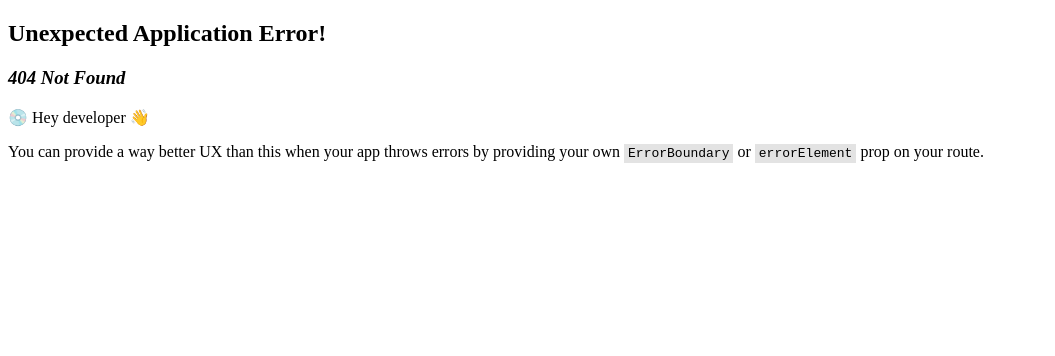
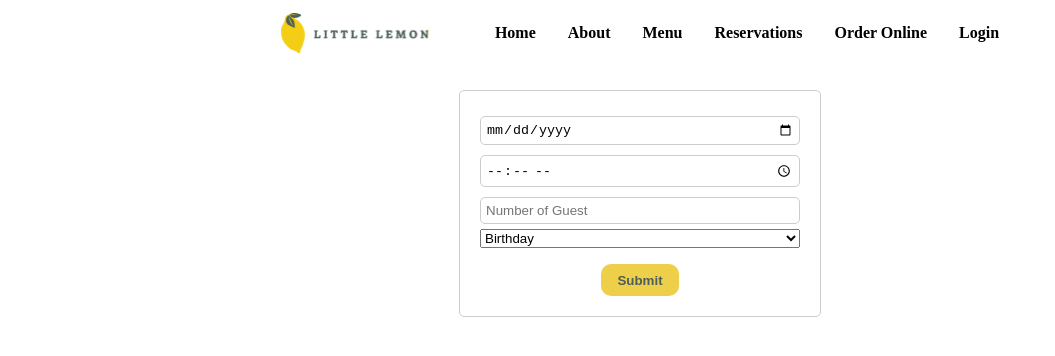
Before and after one commit to joskr2/curly-octo-robot, a React (Vite) app: page /reservations in a window 1280 px wide. Before the commit this address had no page. Shown: the top 356 px of the page, without its empty margins (0-1055 px from the left). Built offline with nearby package versions, Linux system fonts and the light colour scheme.

Commit message:
add form

```diff
--- a/package.json
+++ b/package.json
@@ -11,6 +11,7 @@
   "dependencies": {
     "react": "^18.2.0",
     "react-dom": "^18.2.0",
+    "react-hook-form": "^7.43.9",
     "react-router-dom": "^6.10.0"
   },
   "devDependencies": {
--- /dev/null
+++ b/src/components/BookingForm.jsx
@@ -0,0 +1,29 @@
+import React from 'react';
+import "../styles/BookingForm.css";
+import { useForm } from 'react-hook-form';
+import Button from './Button';
+
+const BookingForm = () => {
+  const { register, handleSubmit, formState: { errors } } = useForm();
+  const onSubmit = data => console.log( data );
+  console.log( errors );
+
+  return (
+    <>
+      <form className='reservation_form' onSubmit={handleSubmit( onSubmit )}>
+        <input type="date" placeholder="Choose Date" {...register( "Choose Date" )} />
+        <input type="time" placeholder="Choose Time" {...register( "Choose Time" )} />
+        <input type="number" placeholder="Number of Guest" {...register( "Number of Guest" )} />
+        <select {...register( "Occasion" )}>
+          <option value="Birthday">Birthday</option>
+          <option value="Anniversary">Anniversary</option>
+        </select>
+        <button type="submit"   className="input_button">Submit</button>
+      </form>
+    </>
+
+  );
+
+}
+
+export default BookingForm
--- a/src/main.jsx
+++ b/src/main.jsx
@@ -5,12 +5,17 @@ import {
   RouterProvider,
 } from "react-router-dom";
 import App from "./App";
+import Reservations from "./pages/Reservations";
 
 const router = createBrowserRouter([
   {
     path: "/",
     element: <App/>,
   },
+  {
+    path: "/reservations",
+    element: <Reservations/>,
+  }
 ]);
 
 ReactDOM.createRoot(document.getElementById("root")).render(
--- /dev/null
+++ b/src/pages/Reservations.jsx
@@ -0,0 +1,15 @@
+import React from 'react'
+import BookingForm from '../components/BookingForm'
+import Header from '../components/Header'
+
+const Reservations = () => {
+  return (
+    <>
+    <Header/>
+    <BookingForm/>
+    </>
+
+  )
+}
+
+export default Reservations
--- /dev/null
+++ b/src/styles/BookingForm.css
@@ -0,0 +1,33 @@
+.reservation_form {
+  display: flex;
+  flex-direction: column;
+  width: 25vw;
+  max-width: 50vw;
+  margin: 0 auto;
+  padding: 20px;
+  background: #fff;
+  border: 1px solid #ccc;
+  border-radius: 5px;
+  margin: auto;
+  margin-top: 2rem;
+}
+input {
+  margin: 5px 0;
+  padding: 5px;
+  border: 1px solid #ccc;
+  border-radius: 5px;
+}
+
+.input_button {
+  max-width: fit-content;
+  height: 2rem;
+  font-weight: 700;
+  padding: 0.5rem 1rem;
+  background-color: #EECF49;
+  color: #4D5D57;
+  border: none;
+  border-radius: 10px;
+  cursor: pointer;
+  margin: auto;
+  margin-top: 1rem;
+}
```
Also changed, not shown: 1 other file (tests, documents, lock files or other folders).
